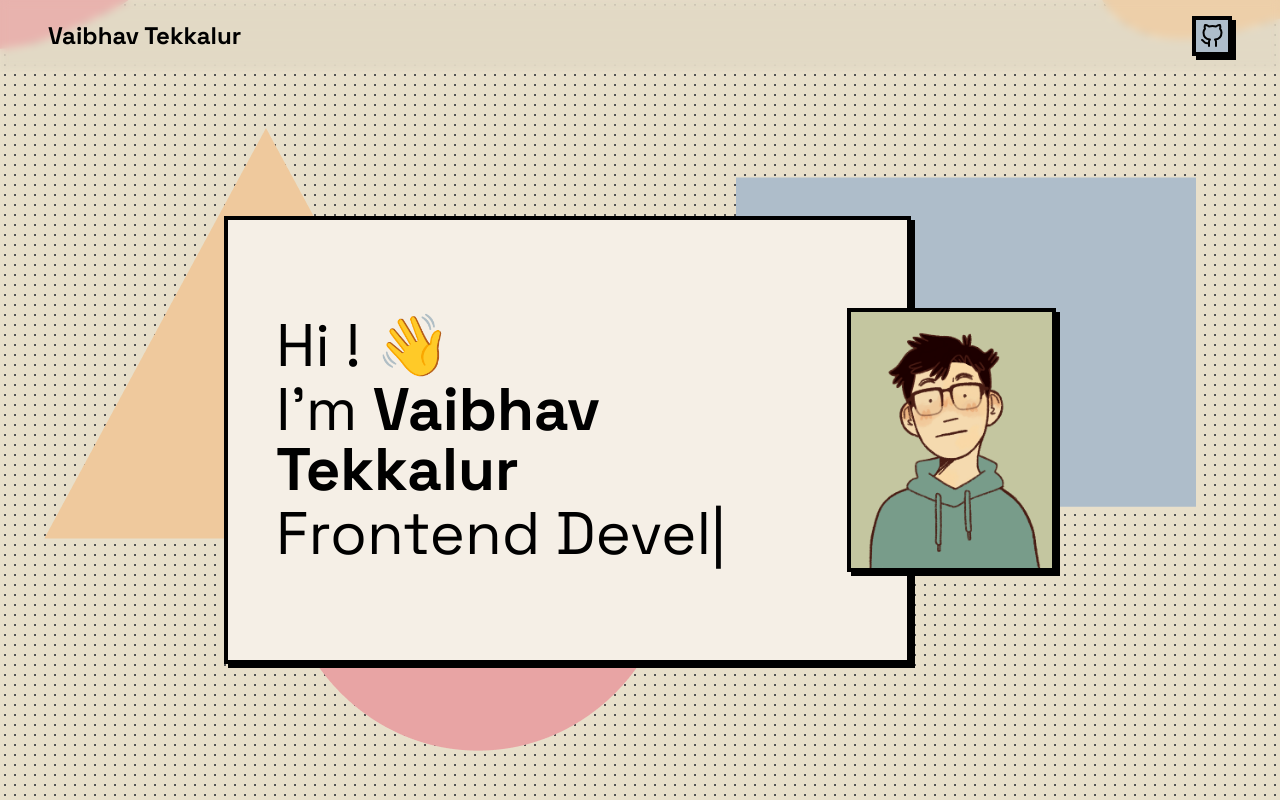
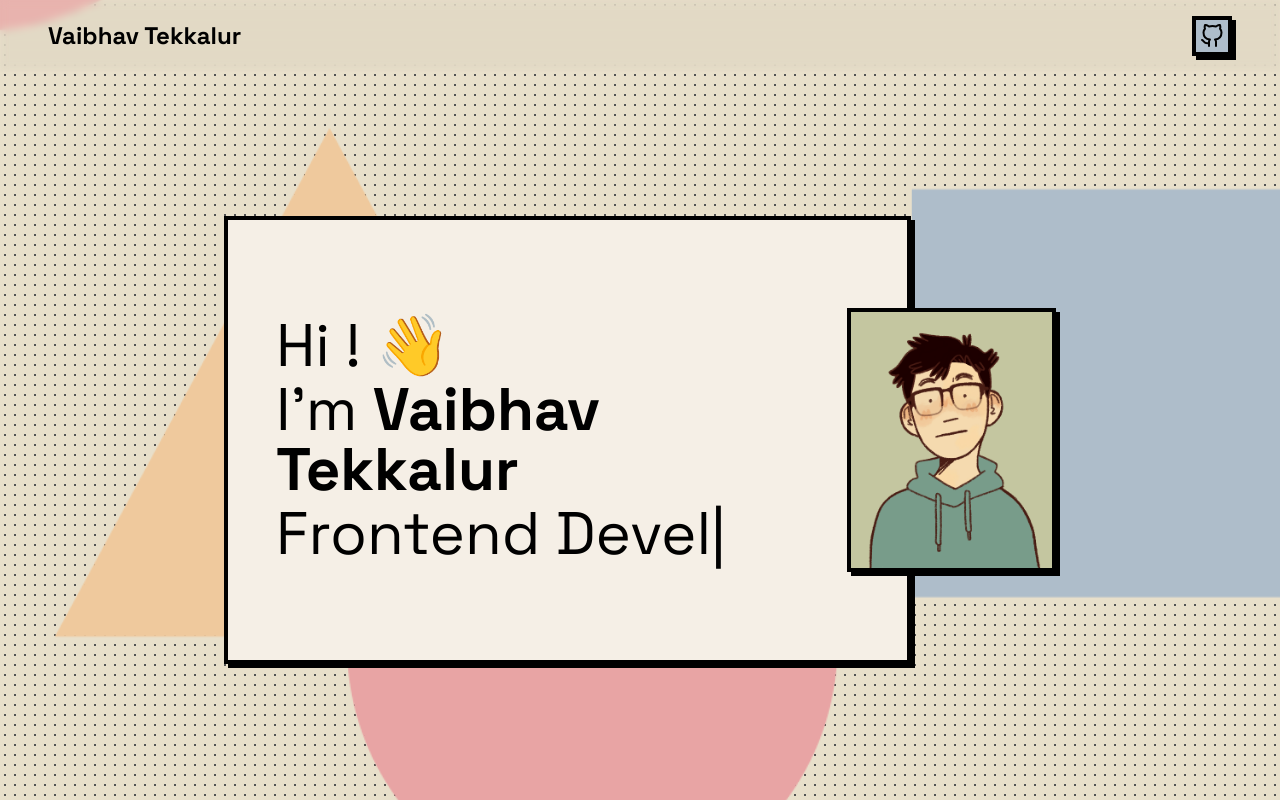
Before and after one commit to vaibhavTekk/portfolio-react, a React (Create React App) app: page / in a window 1280 px wide. Shown: the top 800 px of the page. Built offline with nearby package versions, Linux system fonts and the light colour scheme.

Commit message:
fixed bg

```diff
--- a/src/App.js
+++ b/src/App.js
@@ -12,7 +12,7 @@ export default function Home() {
   return (
     <div
       className="font-['Space_Grotesk']"
-      style={{ background: `url(${bg}) repeat-y`, backgroundSize: "contain", backgroundPositionY: "128px" }}
+      style={{ background: `url(${bg}) repeat-y`, backgroundSize: "cover", backgroundPositionY: "128px" }}
     >
       <Navbar />
       <Layout>
--- a/src/index.css
+++ b/src/index.css
@@ -1,4 +1,3 @@
-@import url("https://fonts.googleapis.com/css2?family=JetBrains+Mono:ital,wght@0,100;0,200;0,300;0,400;0,500;0,600;0,700;0,800;1,100;1,200;1,300;1,400;1,500;1,600;1,700;1,800&display=swap");
 @import url("https://fonts.googleapis.com/css2?family=Space+Grotesk:wght@300;400;500;600;700&display=swap");
 
 @tailwind base;
```
